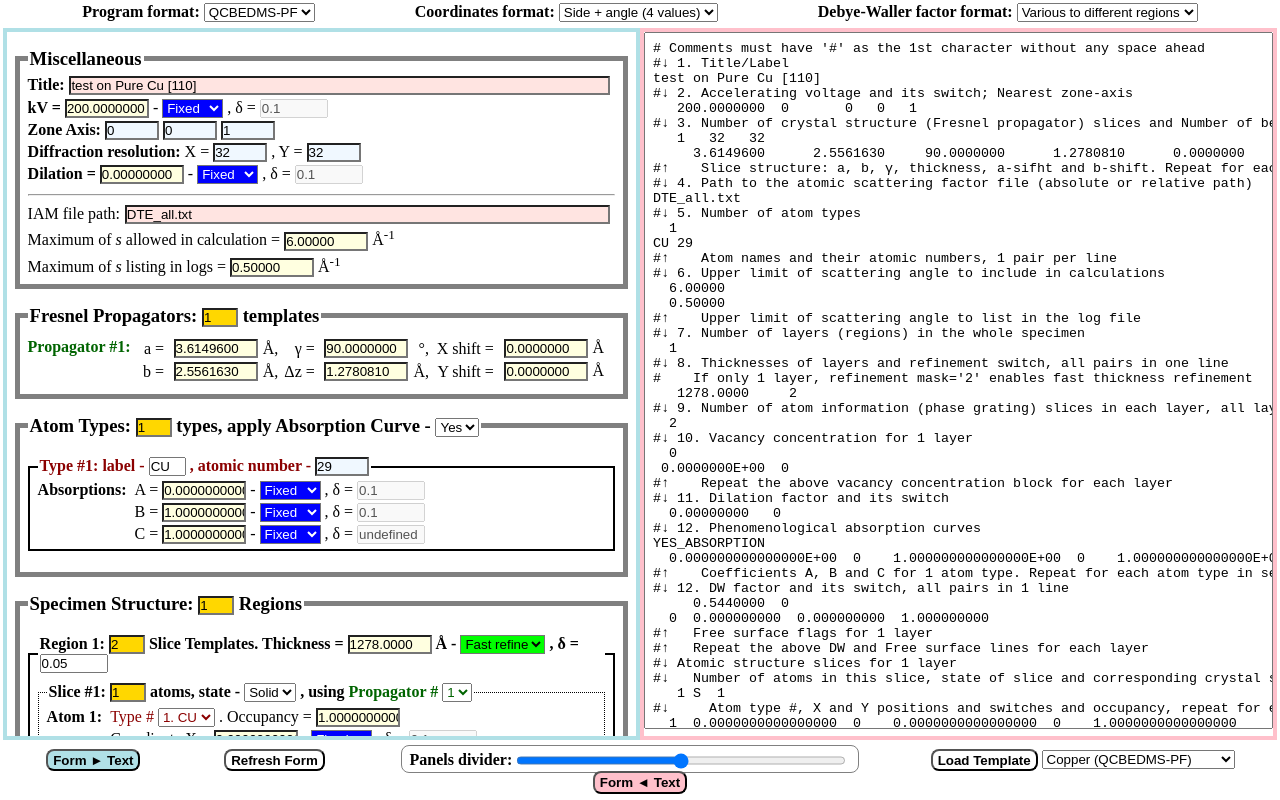
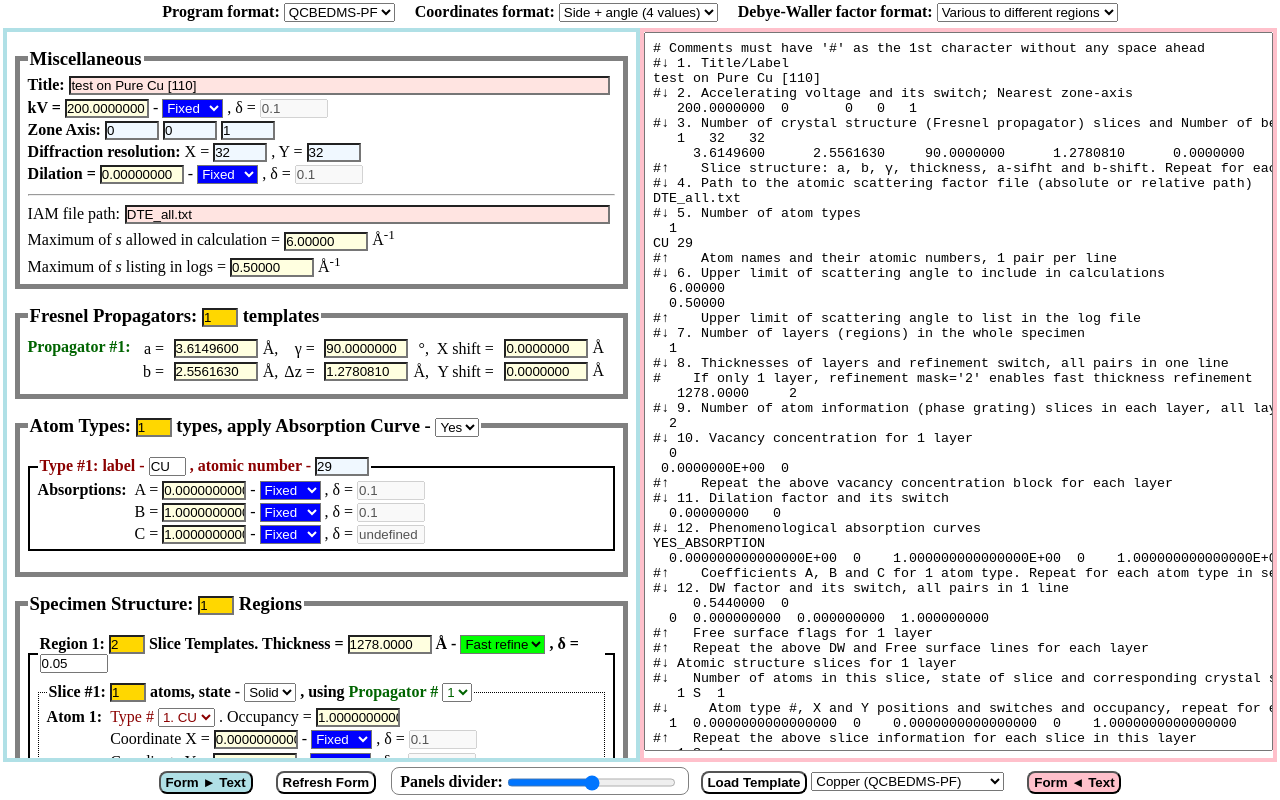
Before and after one commit to tianyu-liu/qcbedms-pf-conf, a plain HTML site: page index.html in a window 1280 px wide. Drawn offline with Linux system fonts and the light colour scheme.

Commit message:
Header & footer padding
Narrower page width required

```diff
--- a/index.html
+++ b/index.html
@@ -31,6 +31,10 @@ body {
 	padding: 0.2rem 1rem;
 }
 
+.fmt {
+	margin: 0 .5rem;
+}
+
 .footer {
 	text-align: center;
 	flex: 0;
@@ -41,7 +45,7 @@ body {
 .footerspan {
 	vertical-align: middle;
 	padding: 0.3rem .5rem;
-	margin: 0 2rem;
+	margin: 0 .1rem;
 	border-radius: .5rem;
 }
 
@@ -84,10 +88,6 @@ body {
 	width: 100%;
 	white-space: pre;
 	resize: none;
-}
-
-.fmt {
-	margin: 0 3rem;
 }
 
 legend {
@@ -454,7 +454,7 @@ legend {
 		</span>
 		<span class="footerspan" style="background: white; border: 1px solid gray">
 			<b>Panels divider:</b>
-			<input type="range" style="width: 20rem" class="button" min="0" max="100" value="50" id="divider"
+			<input type="range" style="width: 10rem" class="button" min="0" max="100" value="50" id="divider"
 				oninput="Change_Divider()">
 		</span>
 		<span class="footerspan">
```
